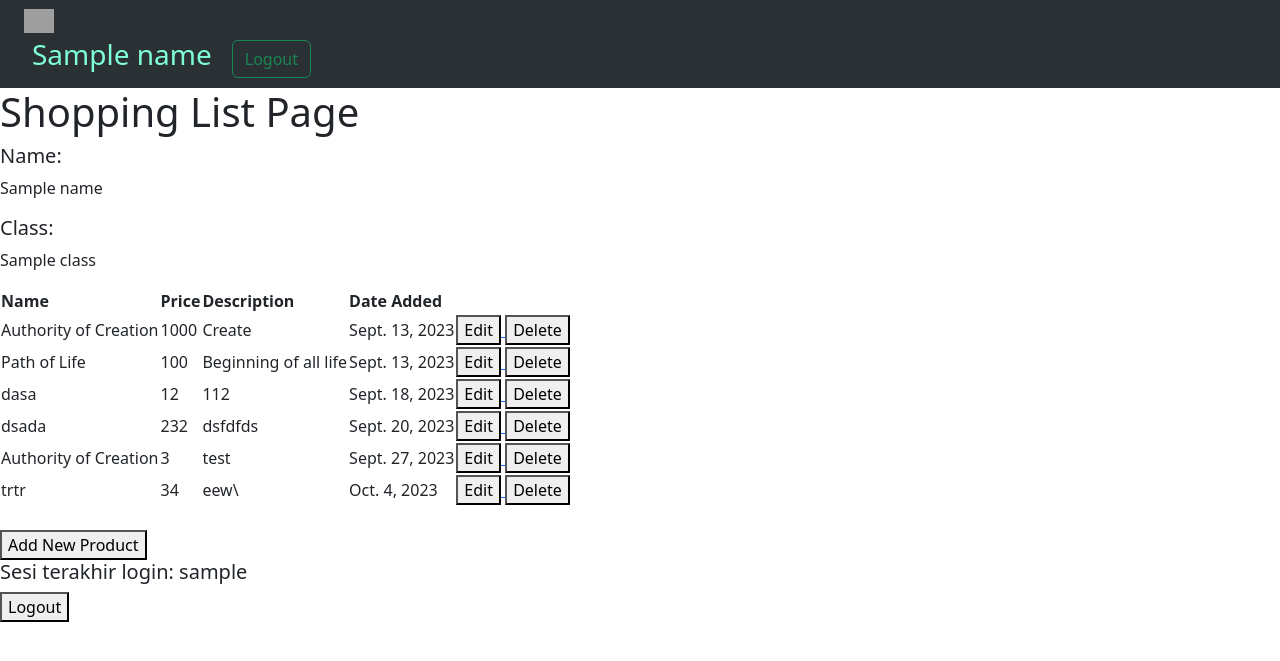
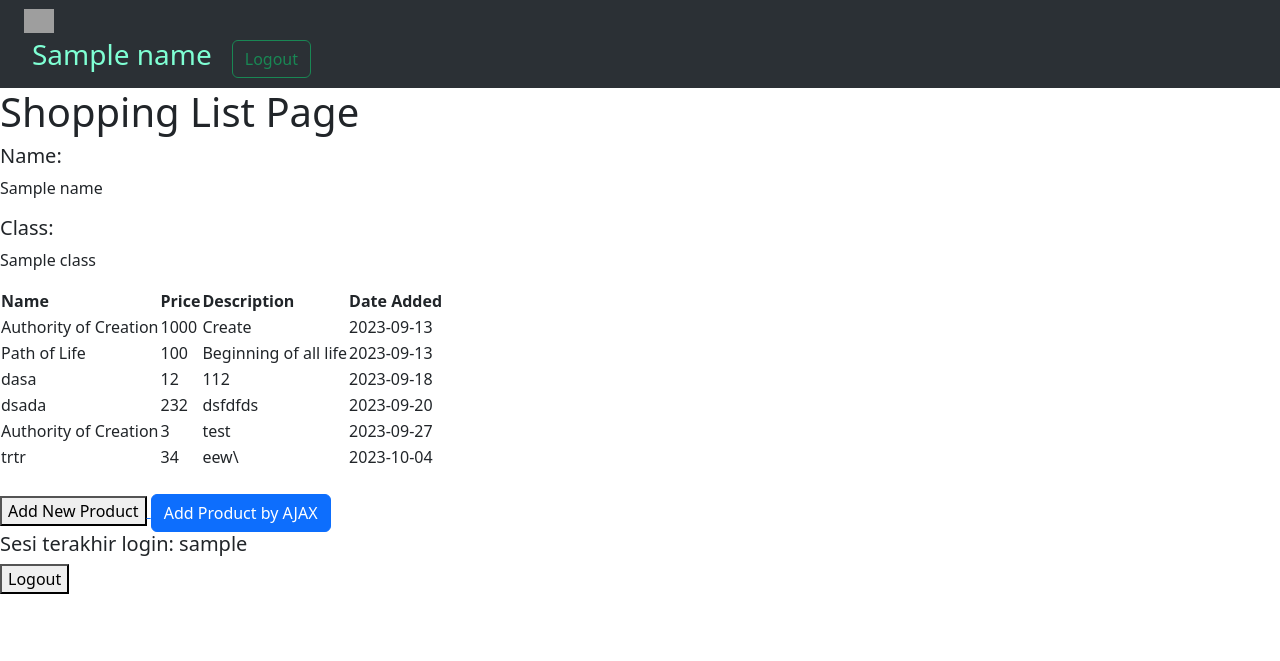
Before and after one commit to Hafizmuh18/shopping-list, a Django app: template main/templates/main.html in a window 1280 px wide. Shown: the top 661 px of the page. Run offline with Django 4.2, Linux system fonts and the light colour scheme; data comes from the database, SQL or seed files in the repository; both versions use the stored data as it was after the commit; the template is opened without the code that fills it: values that come from a table or form of the project are taken from there, most other values are stand-ins (such as "Sample title", 1, 10 or a date in 2020); grey boxes are pictures that could not be loaded.

Commit message:
tutorial 5

```diff
--- a/main/templates/main.html
+++ b/main/templates/main.html
@@ -23,37 +23,7 @@
 
     <h5>Class:</h5>
     <p>{{class}}</p>
-    <table>
-        <tr>
-            <th>Name</th>
-            <th>Price</th>
-            <th>Description</th>
-            <th>Date Added</th>
-        </tr>
-
-        {% comment %} Berikut cara memperlihatkan data produk di bawah baris ini {% endcomment %}
-
-        {% for product in products %}
-            <tr>
-                <td>{{product.name}}</td>
-                <td>{{product.price}}</td>
-                <td>{{product.description}}</td>
-                <td>{{product.date_added}}</td>
-                <td>
-                    <a href="{% url 'main:edit_product' product.pk %}">
-                        <button>
-                            Edit
-                        </button>
-                    </a>
-                    <a href="{% url 'main:delete_product' product.pk %}">
-                          <button>
-                              Delete
-                          </button>
-                      </a>
-                </td>
-            </tr>
-        {% endfor %}
-    </table>
+    <table id="product_table"></table>
 
     <br />
 
@@ -62,6 +32,38 @@
             Add New Product
         </button>
     </a>
+    <div class="modal fade" id="exampleModal" tabindex="-1" aria-labelledby="exampleModalLabel" aria-hidden="true">
+        <div class="modal-dialog">
+            <div class="modal-content">
+                <div class="modal-header">
+                    <h1 class="modal-title fs-5" id="exampleModalLabel">Add New Product</h1>
+                    <button type="button" class="btn-close" data-bs-dismiss="modal" aria-label="Close"></button>
+                </div>
+                <div class="modal-body">
+                    <form id="form" onsubmit="return false;">
+                        {% csrf_token %}
+                        <div class="mb-3">
+                            <label for="name" class="col-form-label">Name:</label>
+                            <input type="text" class="form-control" id="name" name="name"></input>
+                        </div>
+                        <div class="mb-3">
+                            <label for="price" class="col-form-label">Price:</label>
+                            <input type="number" class="form-control" id="price" name="price"></input>
+                        </div>
+                        <div class="mb-3">
+                            <label for="description" class="col-form-label">Description:</label>
+                            <textarea class="form-control" id="description" name="description"></textarea>
+                        </div>
+                    </form>
+                </div>
+                <div class="modal-footer">
+                    <button type="button" class="btn btn-secondary" data-bs-dismiss="modal">Close</button>
+                    <button type="button" class="btn btn-primary" id="button_add" data-bs-dismiss="modal">Add Product</button>
+                </div>
+            </div>
+        </div>
+    </div>
+    <button type="button" class="btn btn-primary" data-bs-toggle="modal" data-bs-target="#exampleModal">Add Product by AJAX</button>
     <h5>Sesi terakhir login: {{ last_login }}</h5>
     <a href="{% url 'main:logout' %}">
         <button>
@@ -69,5 +71,40 @@
         </button>
     </a>
 
+    <script>
+        async function getProducts() {
+            return fetch("{% url 'main:get_product_json' %}").then((res) => res.json())
+        }
+        async function refreshProducts() {
+            document.getElementById("product_table").innerHTML = ""
+            const products = await getProducts()
+            let htmlString = `<tr>
+                <th>Name</th>
+                <th>Price</th>
+                <th>Description</th>
+                <th>Date Added</th>
+            </tr>`
+            products.forEach((item) => {
+                htmlString += `\n<tr>
+                <td>${item.fields.name}</td>
+                <td>${item.fields.price}</td>
+                <td>${item.fields.description}</td>
+                <td>${item.fields.date_added}</td>
+            </tr>`
+            })
 
+            document.getElementById("product_table").innerHTML = htmlString
+        }
+        function addProduct() {
+            fetch("{% url 'main:add_product_ajax' %}", {
+                method: "POST",
+                body: new FormData(document.querySelector('#form'))
+            }).then(refreshProducts)
+
+            document.getElementById("form").reset()
+            return false
+        }
+        refreshProducts()
+        document.getElementById("button_add").onclick = addProduct
+    </script>
 {% endblock content %}
--- a/main/urls.py
+++ b/main/urls.py
@@ -1,5 +1,5 @@
 from django.urls import path
-from main.views import delete_product, edit_product, logout_user, login_user, register, show_main, create_product, show_xml, show_json, show_xml_by_id, show_json_by_id
+from main.views import add_product_ajax, delete_product, edit_product, get_product_json, logout_user, login_user, register, show_main, create_product, show_xml, show_json, show_xml_by_id, show_json_by_id
 
 app_name = 'main'
 
@@ -15,4 +15,6 @@ urlpatterns = [
     path('logout/', logout_user, name='logout'),
     path('edit-product/<int:id>', edit_product, name='edit_product'),
     path('delete/<int:id>', delete_product, name='delete_product'),
+    path('get-product/', get_product_json, name='get_product_json'),
+path('create-product-ajax/', add_product_ajax, name='add_product_ajax')
 ]
--- a/main/views.py
+++ b/main/views.py
@@ -12,9 +12,25 @@ from django.contrib.auth import authenticate, login, user_logged_out, logout
 from django.contrib.auth.decorators import login_required
 import datetime
 from django.http import HttpResponseRedirect
+from django.views.decorators.csrf import csrf_exempt
 from django.urls import reverse
 
 # Create your views here.
+
+@csrf_exempt
+def add_product_ajax(request):
+    if request.method == 'POST':
+        name = request.POST.get("name")
+        price = request.POST.get("price")
+        description = request.POST.get("description")
+        user = request.user
+
+        new_product = Product(name=name, price=price, description=description, user=user)
+        new_product.save()
+
+        return HttpResponse(b"CREATED", status=201)
+
+    return HttpResponseNotFound()
 
 def logout_user(request):
     logout(request)
@@ -74,6 +90,10 @@ def show_main(request):
 
     return render(request, "main.html", context)
 
+def get_product_json(request):
+    product_item = Product.objects.all()
+    return HttpResponse(serializers.serialize('json', product_item))
+
 def delete_product(request, id):
     # Get data berdasarkan ID
     product = Product.objects.get(pk = id)
```
Also changed, not shown: db.sqlite3.
